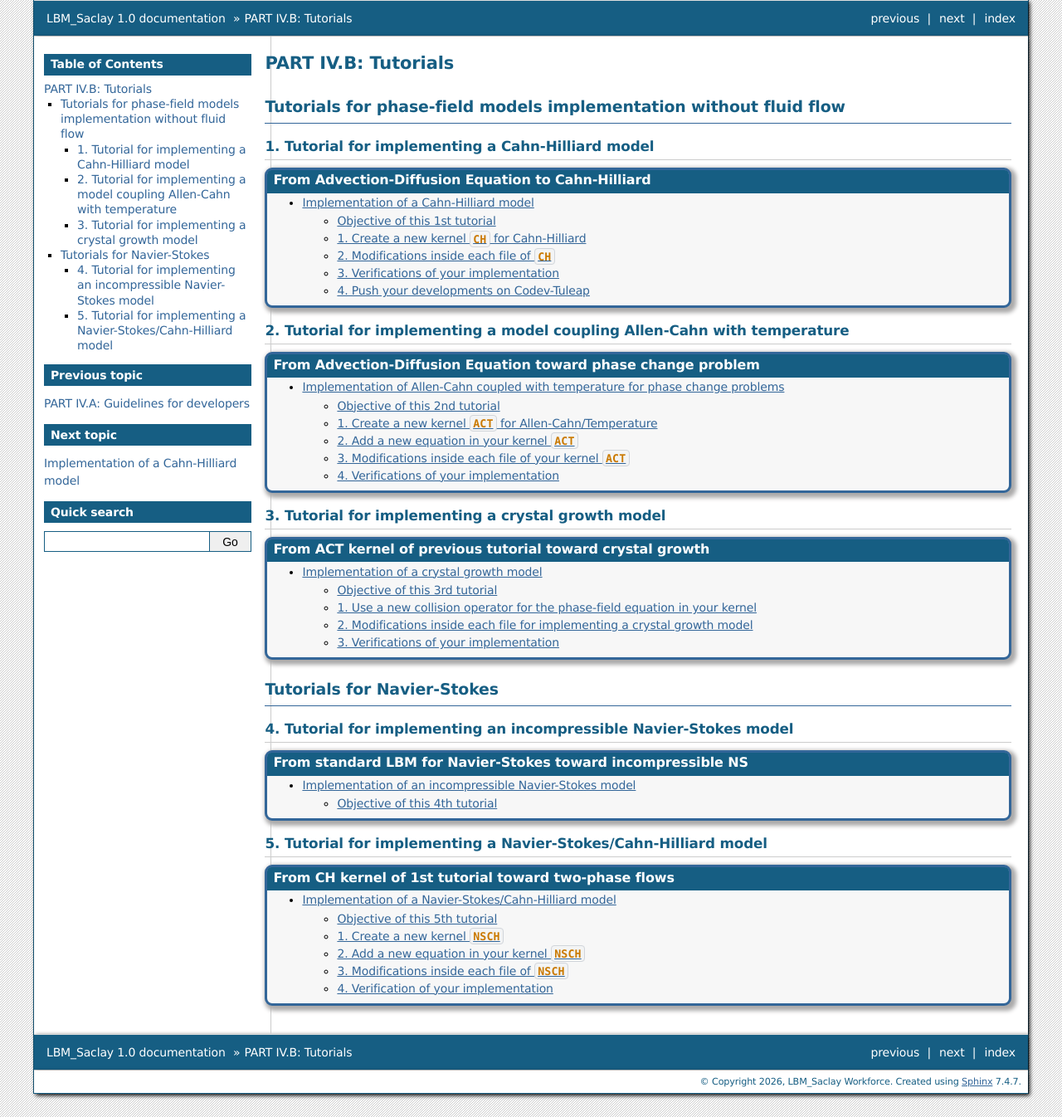
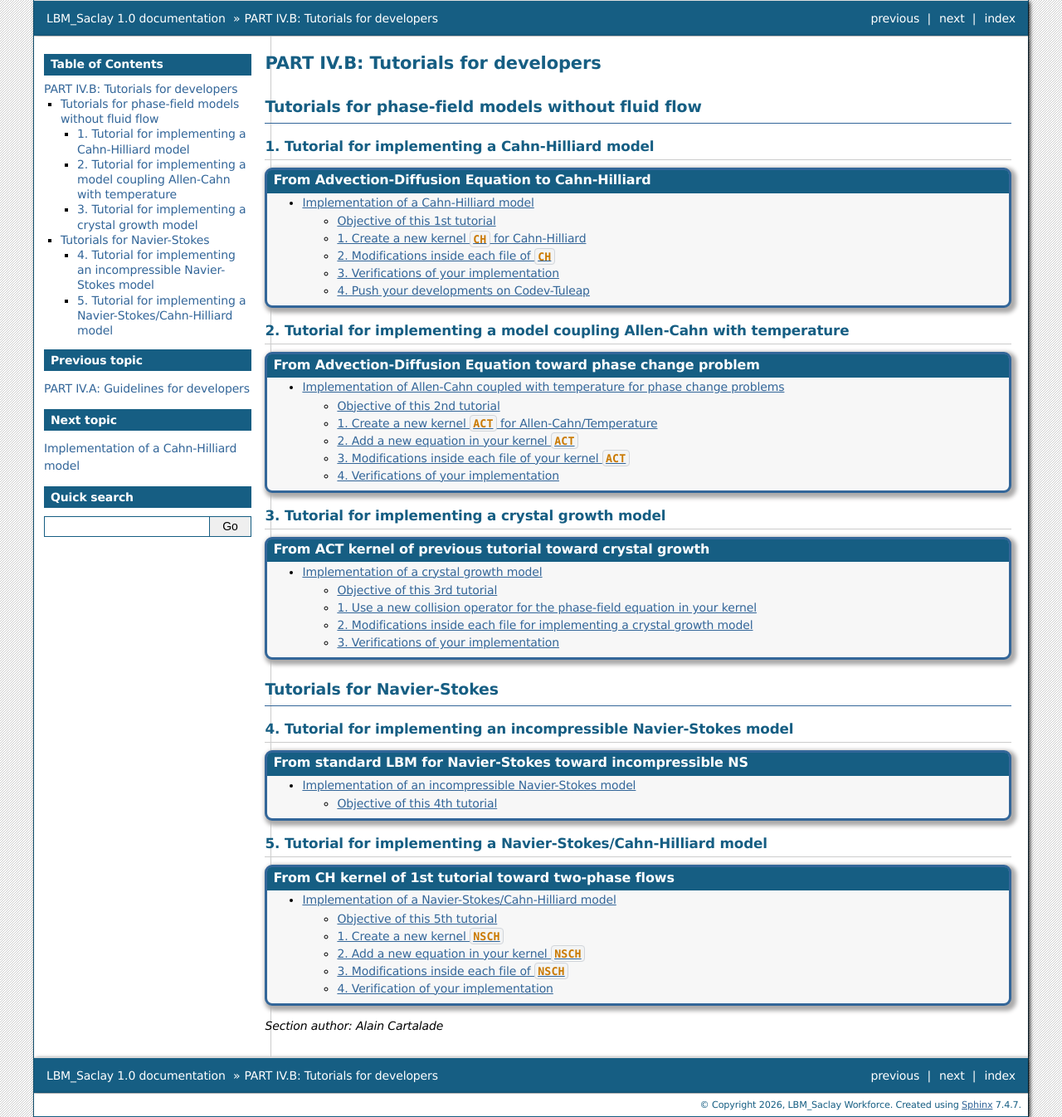
Before and after one commit to cea-lbm-saclay/LBM_Saclay_Documentation, a Sphinx documentation site: the page built from doc/src_doc/04_PROGRAMMING/TOC_Tutorials.rst, in a window 1280 px wide. Shown: the whole page at 83% size. Built offline with Sphinx 7.4.7, drawn with Linux system fonts in a browser that asks for light colours.

```diff
--- a/doc/index.rst
+++ b/doc/index.rst
@@ -253,7 +253,7 @@ Welcome to LBM_Saclay's documentation (last update |today|)
 
       src_doc/04_PROGRAMMING/TOC_Guidelines.rst
 
-.. admonition:: :mediumbold:`Tutorials`
+.. admonition:: :mediumbold:`Tutorials for developers`
    :class: caution
 
    .. toctree::
--- a/doc/src_doc/04_PROGRAMMING/TOC_Tutorials.rst
+++ b/doc/src_doc/04_PROGRAMMING/TOC_Tutorials.rst
@@ -2,11 +2,11 @@
 
 .. _Tutorials:
 
-PART IV.B: Tutorials
-====================
+PART IV.B: Tutorials for developers
+===================================
 
-Tutorials for phase-field models implementation without fluid flow
-------------------------------------------------------------------
+Tutorials for phase-field models without fluid flow
+---------------------------------------------------
 
 1. Tutorial for implementing a Cahn-Hilliard model
 """"""""""""""""""""""""""""""""""""""""""""""""""
@@ -62,3 +62,6 @@ Tutorials for Navier-Stokes
       :maxdepth: 2
 
       ./Tuto05_Navier-Stokes_Cahn-Hilliard.rst
+
+
+.. sectionauthor:: Alain Cartalade
```
Also changed, not shown: doc/src_doc/04_PROGRAMMING/Tuto03_Crystal-Growth.rst (+50 -59 lines).
